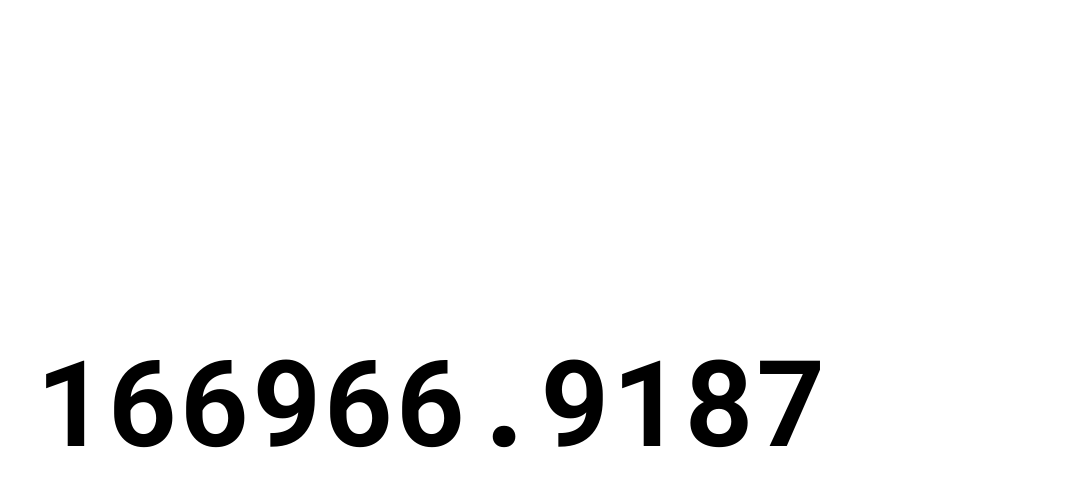
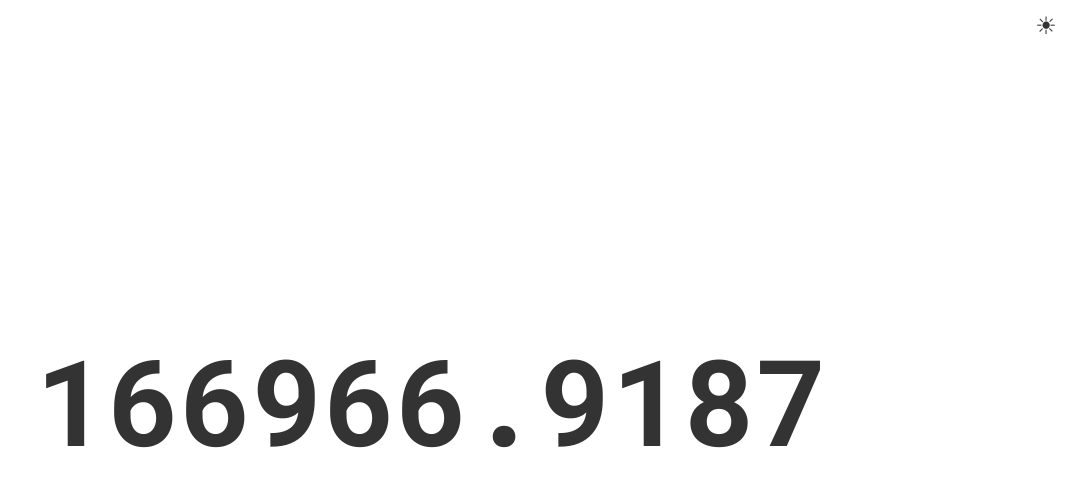
Before and after one commit to sumpygump/myriad, a plain HTML site: page docs/index.html in a window 1280 px wide. Shown: the whole page, without its empty margins (208-1280 px from the left). Drawn offline with Linux system fonts and the light colour scheme.

Commit message:
Improve timer code and add dark/light theme

```diff
--- a/docs/css/tooltip.css
+++ b/docs/css/tooltip.css
@@ -14,7 +14,7 @@
 	position: absolute;
 	display: none;
 	opacity: 0;
-  font-size: 16px;
+    font-size: 16px;
 }
 
 [tooltip]::before {
--- a/docs/index.html
+++ b/docs/index.html
@@ -26,9 +26,18 @@
             box-sizing: border-box;
         }
 
+        .ui-light {
+            background-color: #ffffff;
+            color: #333333;
+        }
+
+        .ui-dark {
+            background-color: #333333;
+            color: #ffffff;
+        }
+
         .container {
             position: relative;
-            max-width: 1280px;
             margin: 0 auto;
             height: 100vh;
         }
@@ -56,9 +65,30 @@
             line-height: 100%;
         }
 
-        .time .d:hover {
-            background-color: #eeeeee;
+        .ui-light .time .dv:hover { background-color: #eeeeee; }
+        .ui-dark .time .dv:hover { background-color: #444444; }
+
+        .ui-menu {
+            display: flex;
+                justify-content: flex-end;
         }
+
+        .ui-switch {
+            margin: 4px;
+            padding: 0;
+            display: inline-block;
+            width: 44px;
+            height: 44px;
+            line-height: 44px;
+            text-align: center;
+            font-size: 24px;
+            cursor: pointer;
+            border-radius: 50%;
+            background-color: transparent;
+        }
+
+        .ui-light .ui-switch:hover { background-color: #eeeeee; }
+        .ui-dark .ui-switch:hover { background-color: #444444; }
 
         @media screen and (min-width: 500px) { .time { font-size: 60px; } }
         @media screen and (min-width: 700px) { .time { font-size: 80px; } }
@@ -69,27 +99,29 @@
         </style>
         <link rel="stylesheet" href="css/tooltip.css">
     </head>
-    <body>
+    <body class="ui-light">
         <div class="container">
+            <div class="ui-menu"><div class="ui-switch">☀</div></div>
             <div class="inner">
                 <div class="time" id="myriad_time">
-                    <span class="d d1" tooltip="Every 31.7 years" flow="down"></span>
-                    <span class="d d2" tooltip="Every 3.7 years" flow="down"></span>
-                    <span class="d d3" tooltip="Every 115.7 days" flow="down"></span>
-                    <span class="d d4" tooltip="Every 11.6 days" flow="down"></span>
-                    <span class="d d5" tooltip="Every 1.1 days" flow="down"></span>
-                    <span class="d d6" tooltip="Every 2.8 hours" flow="down"></span>
+                    <span class="d dv d1" tooltip="Every 31.7 years" flow="down"></span>
+                    <span class="d dv d2" tooltip="Every 3.7 years" flow="down"></span>
+                    <span class="d dv d3" tooltip="Every 115.7 days" flow="down"></span>
+                    <span class="d dv d4" tooltip="Every 11.6 days" flow="down"></span>
+                    <span class="d dv d5" tooltip="Every 1.1 days" flow="down"></span>
+                    <span class="d dv d6" tooltip="Every 2.8 hours" flow="down"></span>
                     <span class="d dot">.</span>
-                    <span class="d d7" tooltip="Every 16.6 minutes" flow="down"></span>
-                    <span class="d d8" tooltip="Every 1.6 minutes" flow="down"></span>
-                    <span class="d d9" tooltip="Every 10 seconds" flow="down"></span>
-                    <span class="d d10" tooltip="Every second" flow="down"></span>
+                    <span class="d dv d7" tooltip="Every 16.6 minutes" flow="down"></span>
+                    <span class="d dv d8" tooltip="Every 1.6 minutes" flow="down"></span>
+                    <span class="d dv d9" tooltip="Every 10 seconds" flow="down"></span>
+                    <span class="d dv d10" tooltip="Every second" flow="down"></span>
                 </div>
             </div>
         </div>
         <script>
-            // Store the DOM element for the time
+            // Store the DOM element for the time display
             const time_element = document.getElementById("myriad_time");
+            const digits = time_element.getElementsByClassName("dv");
 
             // Track in ms the frequency to update
             const interval = 1000;
@@ -99,50 +131,28 @@
 
             // Set the time value to the digit DOM elements
             function put_myriad_time(now) {
-                const myriad_time = Math.floor(now) / myriad_divisor;
-                const data_string = myriad_time.toFixed(4);
-                const digits = time_element.getElementsByClassName("d");
+                const data_string = Math.floor(now / 1000) + '';
 
                 for (let i = 0; i < data_string.length; i++) {
-                    if (data_string[i] != ".") {
                     digits[i].textContent = data_string[i];
-                    }
                 }
             }
 
             put_myriad_time(Date.now())
 
             // Accurate timing
-            var expected = Date.now() + interval;
-            setTimeout(step, interval);
             function step() {
                 const now = Date.now();
-                const str_time = now + '';
-                const delta = now - expected;
-
-                if (delta > interval) {
-                    console.log("drift");
-                }
 
                 // Calculate when the next step should happen
-                var next_step = Math.max(0, interval - delta);
-
-                if (str_time.substr(str_time.length - 3, 1) == "0") {
-                    // If the tenths place in ms is 0 we are within 100 ms of
-                    // the timestamp being right on (just changed to the next
-                    // second), that's good, move forward one second.
-                    expected += interval;
-                } else {
-                    // Let's adjust the time with some make up to get it back to 0
-                    next_step = interval - (now - Math.floor(now/1000)*1000);
-                    expected += next_step;
-                }
+                const next_step = interval - (now - Math.floor(now/1000) * 1000);
 
                 // Paint the myriad time
                 put_myriad_time(now);
 
                 setTimeout(step, next_step);
             }
+            step(); // Start
 
             // Register the service worker
             if ('serviceWorker' in navigator) {
@@ -150,13 +160,62 @@
                 window.addEventListener('load', async () => {
                     // Try to register the service worker.
                     try {
-              let reg= await navigator.serviceWorker.register('sw.js');
+                        let reg = await navigator.serviceWorker.register('sw.js');
                         console.log('Service worker registered! 😎', reg);
                     } catch (err) {
                         console.log('😥 Service worker registration failed: ', err);
                     }
                 });
             }
+
+            const UI = {
+                symbols: {ui_light: '☀', ui_dark: '☽'},
+                init: function() {
+                    this.switch = document.getElementsByClassName('ui-switch')[0];
+                    this.body = document.getElementsByTagName('body')[0];
+                    this.bind();
+                    const mode = Cookie.get('ui-mode');
+                    if (mode) {
+                        this.set_mode(mode);
+                    }
+                },
+                bind: function() {
+                    const self = this;
+                    document.addEventListener('click', function (event) {
+                        if (!event.target.matches('.ui-switch')) return;
+                        event.preventDefault();
+                        self.toggle_mode();
+                    }, false);
+                },
+                set_mode: function(mode) {
+                    this.body.className = mode;
+                    if (mode == 'ui-light') {
+                        this.switch.textContent = this.symbols.ui_light;
+                    } else {
+                        this.switch.textContent = this.symbols.ui_dark;
+                    }
+                    Cookie.set('ui-mode', mode);
+                },
+                toggle_mode: function() {
+                    var new_mode = (this.body.className == 'ui-light') ? 'ui-dark' : 'ui-light';
+                    this.set_mode(new_mode);
+                }
+            }
+            window.addEventListener('load', async () => {
+                UI.init();
+            });
+
+            const Cookie={
+                set: function(name, value) {
+                    document.cookie = `${name}=${value}; max-age=${60 * 60 * 24 * 14};`;
+                },
+                get: function(name) {
+                    let value = `; ${document.cookie}`;
+                    let parts = value.split(`; ${name}=`);
+                    if (parts.length === 2) return parts.pop().split(';').shift();
+                }
+            }
+
         </script>
     </body>
 </html>
```
Also changed, not shown: docs/site.webmanifest, 3 other files. Lines whose indentation alone changed are shown as unchanged.
